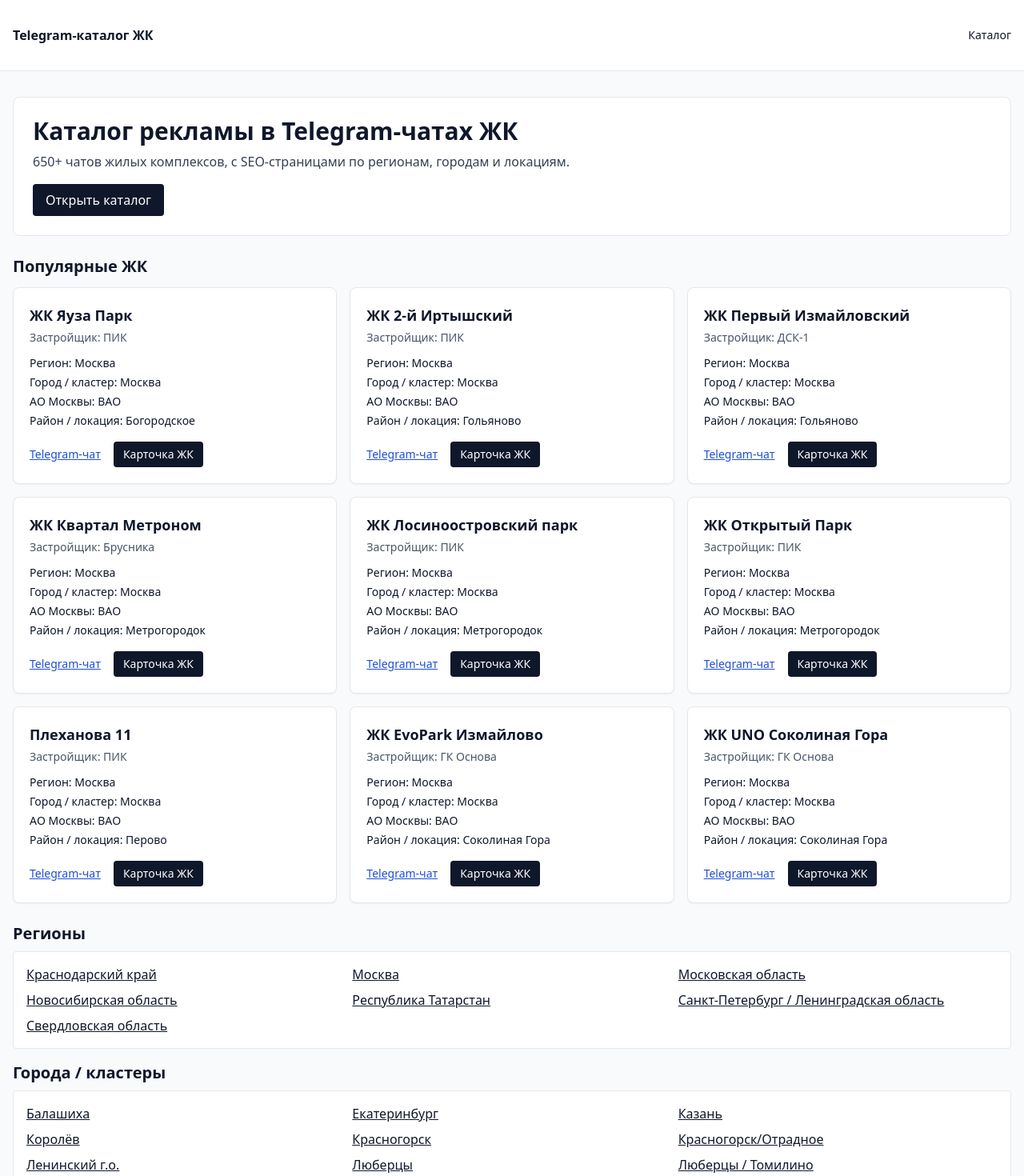
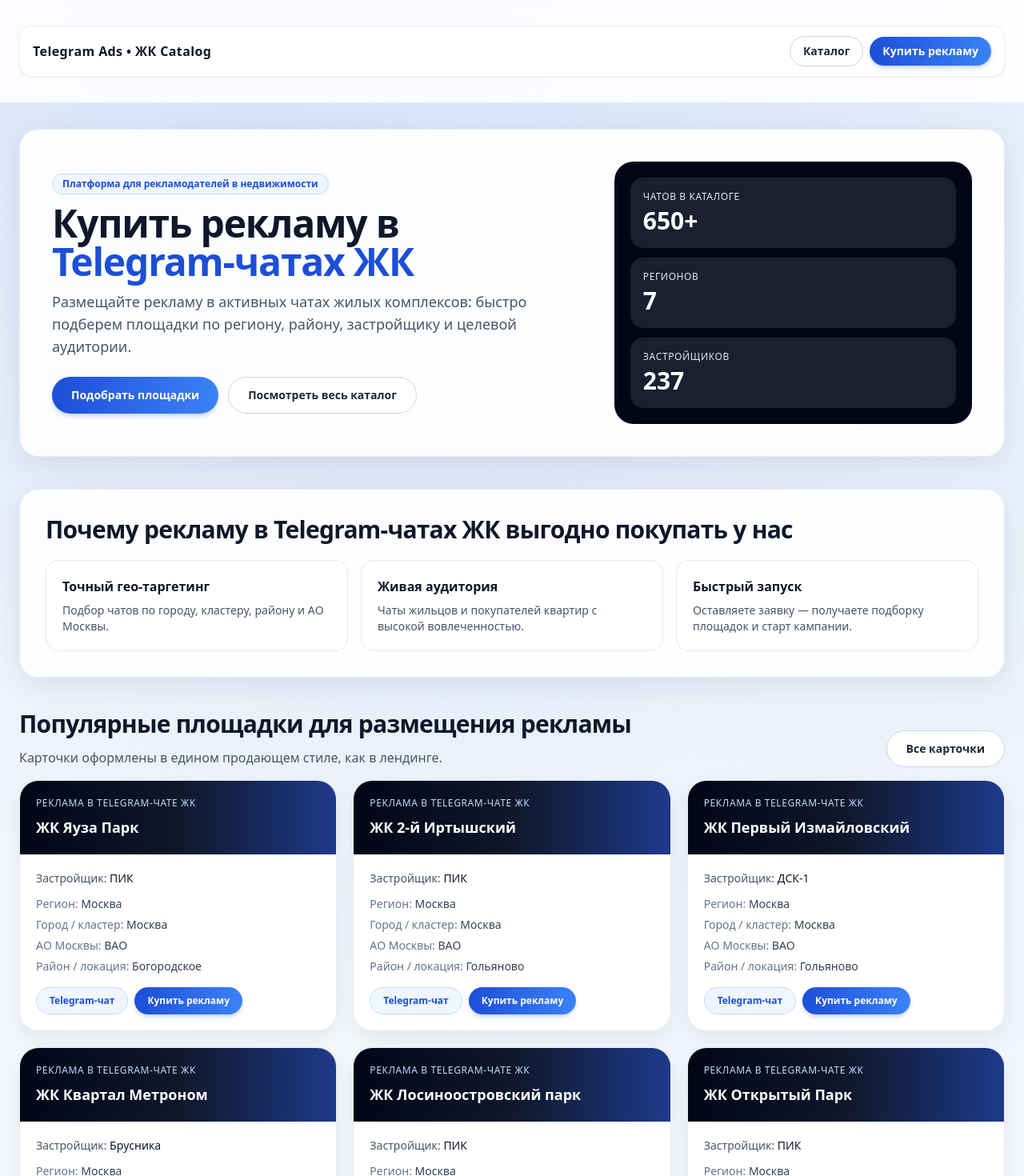
Before and after one commit to ff6d5df3d2cfaa44952bd642aaa40189/igor, a Next.js app: page / in a window 1280 px wide. Shown: the top 1470 px of the page at 80% size. Built offline with nearby package versions, Linux system fonts and the light colour scheme.

Commit message:
feat: redesign landing and catalog cards with ad-focused SEO copy

```diff
--- a/app/catalog/page.tsx
+++ b/app/catalog/page.tsx
@@ -3,8 +3,9 @@ import { CatalogGrid } from '@/components/CatalogGrid';
 import { filterCatalog, getCatalog, getFilterOptions, slugify } from '@/lib/catalog';
 
 export const metadata = {
-  title: 'Каталог ЖК и Telegram-чатов',
-  description: 'Полный каталог ЖК с фильтрами по региону, городу, АО, району и застройщику.',
+  title: 'Купить рекламу в Telegram-чатах ЖК — полный каталог',
+  description:
+    'Каталог Telegram-чатов жилых комплексов для размещения рекламы. Фильтры по региону, городу, району, АО Москвы и застройщику.',
 };
 
 type SearchParams = {
@@ -30,8 +31,14 @@ export default async function CatalogPage({ searchParams }: { searchParams: Prom
   const valuesToOptions = (values: string[]) => values.map((value) => ({ label: value, value: slugify(value) }));
 
   return (
-    <main className="container-page space-y-4">
-      <h1 className="text-2xl font-bold">Каталог всех ЖК</h1>
+    <main className="container-page space-y-5">
+      <section className="glass-card p-6 md:p-8">
+        <h1 className="section-title">Каталог площадок: реклама в Telegram-чатах ЖК</h1>
+        <p className="section-subtitle">
+          Выберите регион, район и застройщика, чтобы быстро найти нужные чаты жилых комплексов и оставить заявку на размещение рекламы.
+        </p>
+      </section>
+
       <CatalogFilters
         options={{
           regions: valuesToOptions(options.regions),
--- a/app/globals.css
+++ b/app/globals.css
@@ -2,10 +2,42 @@
 @tailwind components;
 @tailwind utilities;
 
+:root {
+  --bg: #f3f6fb;
+  --ink: #0f172a;
+  --muted: #475569;
+  --brand: #2563eb;
+  --brand-dark: #1e40af;
+}
+
 body {
-  @apply bg-slate-50 text-slate-900;
+  background:
+    radial-gradient(circle at 20% 0%, rgba(37, 99, 235, 0.12), transparent 35%),
+    radial-gradient(circle at 80% 10%, rgba(59, 130, 246, 0.08), transparent 40%),
+    var(--bg);
+  color: var(--ink);
 }
 
 .container-page {
-  @apply mx-auto max-w-7xl px-4 py-8;
+  @apply mx-auto max-w-7xl px-4 py-8 md:px-6;
 }
+
+.glass-card {
+  @apply rounded-3xl border border-slate-200/80 bg-white/90 shadow-[0_10px_35px_rgba(15,23,42,0.08)] backdrop-blur;
+}
+
+.section-title {
+  @apply text-2xl font-bold tracking-tight md:text-3xl;
+}
+
+.section-subtitle {
+  @apply mt-3 max-w-3xl text-slate-600;
+}
+
+.btn-primary {
+  @apply inline-flex items-center justify-center rounded-full bg-gradient-to-r from-blue-700 to-blue-500 px-6 py-3 text-sm font-semibold text-white shadow-md shadow-blue-700/20 transition hover:from-blue-800 hover:to-blue-600;
+}
+
+.btn-outline {
+  @apply inline-flex items-center justify-center rounded-full border border-slate-300 bg-white px-6 py-3 text-sm font-semibold text-slate-800 transition hover:border-blue-200 hover:text-blue-700;
+}
--- a/app/layout.tsx
+++ b/app/layout.tsx
@@ -3,20 +3,38 @@ import './globals.css';
 import Link from 'next/link';
 
 export const metadata: Metadata = {
-  title: 'Каталог Telegram-чатов ЖК',
-  description: 'Каталог чатов жилых комплексов для размещения рекламы.',
+  metadataBase: new URL('https://example.com'),
+  title: 'Реклама в Telegram-чатах ЖК — каталог и размещение',
+  description:
+    'Размещение рекламы в Telegram-чатах жилых комплексов по регионам, городам и районам. Подбор площадок, медиаплан и заявка на размещение.',
+  keywords: [
+    'реклама в telegram',
+    'реклама в чатах жк',
+    'telegram чаты новостроек',
+    'размещение рекламы жк',
+    'купить рекламу в telegram',
+  ],
 };
 
 export default function RootLayout({ children }: { children: React.ReactNode }) {
   return (
     <html lang="ru">
       <body>
-        <header className="border-b bg-white">
-          <div className="container-page flex items-center justify-between py-4">
-            <Link className="font-semibold" href="/">Telegram-каталог ЖК</Link>
-            <nav className="flex gap-4 text-sm">
-              <Link href="/catalog">Каталог</Link>
-            </nav>
+        <header className="sticky top-0 z-20 border-b border-slate-200/80 bg-white/85 backdrop-blur">
+          <div className="container-page py-4">
+            <div className="flex items-center justify-between gap-3 rounded-2xl border border-slate-200/70 bg-white px-4 py-3 shadow-sm">
+              <Link className="text-sm font-bold tracking-wide text-slate-900 md:text-base" href="/">
+                Telegram Ads • ЖК Catalog
+              </Link>
+              <nav className="flex items-center gap-2 text-sm">
+                <Link className="btn-outline !px-4 !py-2" href="/catalog">
+                  Каталог
+                </Link>
+                <Link className="btn-primary !px-4 !py-2" href="/catalog">
+                  Купить рекламу
+                </Link>
+              </nav>
+            </div>
           </div>
         </header>
         {children}
--- a/app/page.tsx
+++ b/app/page.tsx
@@ -1,25 +1,102 @@
+import type { Metadata } from 'next';
 import Link from 'next/link';
 import { getCatalog } from '@/lib/catalog';
 import { CatalogGrid } from '@/components/CatalogGrid';
 import { TaxonomyLinks } from '@/components/TaxonomyLinks';
 
+
+export const metadata: Metadata = {
+  title: 'Купить рекламу в Telegram-чатах ЖК — лендинг и каталог',
+  description:
+    'Продающий лендинг и каталог для размещения рекламы в Telegram-чатах жилых комплексов. Подбор площадок по регионам, районам и застройщикам.',
+};
+
 export default function HomePage() {
-  const items = getCatalog().slice(0, 9);
+  const all = getCatalog();
+  const items = all.slice(0, 6);
+  const uniqueDevelopers = new Set(all.map((i) => i.developer)).size;
+  const uniqueRegions = new Set(all.map((i) => i.region)).size;
 
   return (
-    <main className="container-page space-y-6">
-      <section className="rounded-lg border bg-white p-6">
-        <h1 className="text-3xl font-bold">Каталог рекламы в Telegram-чатах ЖК</h1>
-        <p className="mt-2 text-slate-700">650+ чатов жилых комплексов, с SEO-страницами по регионам, городам и локациям.</p>
-        <div className="mt-4 flex gap-3">
-          <Link className="rounded bg-slate-900 px-4 py-2 text-white" href="/catalog">Открыть каталог</Link>
+    <main className="container-page space-y-10">
+      <section className="glass-card overflow-hidden p-6 md:p-10">
+        <div className="grid items-center gap-8 md:grid-cols-[1.2fr_0.8fr]">
+          <div>
+            <p className="mb-3 inline-flex rounded-full border border-blue-200 bg-blue-50 px-3 py-1 text-xs font-semibold text-blue-700">
+              Платформа для рекламодателей в недвижимости
+            </p>
+            <h1 className="section-title md:text-5xl">
+              Купить рекламу в <span className="text-blue-700">Telegram-чатах ЖК</span>
+            </h1>
+            <p className="section-subtitle text-base md:text-lg">
+              Размещайте рекламу в активных чатах жилых комплексов: быстро подберем площадки по региону, району, застройщику и целевой
+              аудитории.
+            </p>
+            <div className="mt-6 flex flex-wrap gap-3">
+              <Link className="btn-primary" href="/catalog">
+                Подобрать площадки
+              </Link>
+              <Link className="btn-outline" href="/catalog">
+                Посмотреть весь каталог
+              </Link>
+            </div>
+          </div>
+          <div className="grid gap-3 rounded-3xl bg-slate-950 p-5 text-white">
+            <div className="rounded-2xl bg-white/10 p-4">
+              <p className="text-xs uppercase tracking-wider text-slate-200">Чатов в каталоге</p>
+              <p className="mt-1 text-3xl font-bold">{all.length}+</p>
+            </div>
+            <div className="rounded-2xl bg-white/10 p-4">
+              <p className="text-xs uppercase tracking-wider text-slate-200">Регионов</p>
+              <p className="mt-1 text-3xl font-bold">{uniqueRegions}</p>
+            </div>
+            <div className="rounded-2xl bg-white/10 p-4">
+              <p className="text-xs uppercase tracking-wider text-slate-200">Застройщиков</p>
+              <p className="mt-1 text-3xl font-bold">{uniqueDevelopers}</p>
+            </div>
+          </div>
         </div>
       </section>
+
+      <section className="glass-card p-6 md:p-8">
+        <h2 className="section-title">Почему рекламу в Telegram-чатах ЖК выгодно покупать у нас</h2>
+        <div className="mt-5 grid gap-4 md:grid-cols-3">
+          {[
+            ['Точный гео-таргетинг', 'Подбор чатов по городу, кластеру, району и АО Москвы.'],
+            ['Живая аудитория', 'Чаты жильцов и покупателей квартир с высокой вовлеченностью.'],
+            ['Быстрый запуск', 'Оставляете заявку — получаете подборку площадок и старт кампании.'],
+          ].map(([title, text]) => (
+            <article key={title} className="rounded-2xl border border-slate-200 bg-white p-5">
+              <h3 className="font-semibold text-slate-900">{title}</h3>
+              <p className="mt-2 text-sm text-slate-600">{text}</p>
+            </article>
+          ))}
+        </div>
+      </section>
+
       <section>
-        <h2 className="mb-3 text-xl font-semibold">Популярные ЖК</h2>
+        <div className="mb-4 flex items-end justify-between gap-3">
+          <div>
+            <h2 className="section-title">Популярные площадки для размещения рекламы</h2>
+            <p className="section-subtitle mt-2">Карточки оформлены в едином продающем стиле, как в лендинге.</p>
+          </div>
+          <Link className="btn-outline" href="/catalog">
+            Все карточки
+          </Link>
+        </div>
         <CatalogGrid items={items} />
       </section>
-      <TaxonomyLinks />
+
+      <section className="glass-card p-6 md:p-8">
+        <h2 className="section-title">SEO-каталог для покупки рекламы</h2>
+        <p className="section-subtitle">
+          Индексируемые страницы регионов, городов и районов помогают находить релевантные площадки через поиск. Это ускоряет выбор
+          чатов под рекламную кампанию и снижает время запуска.
+        </p>
+        <div className="mt-6">
+          <TaxonomyLinks />
+        </div>
+      </section>
     </main>
   );
 }
--- a/components/CatalogCard.tsx
+++ b/components/CatalogCard.tsx
@@ -3,18 +3,46 @@ import { CatalogItem } from '@/lib/types';
 
 export function CatalogCard({ item }: { item: CatalogItem }) {
   return (
-    <article className="rounded-lg border bg-white p-5 shadow-sm">
-      <h3 className="text-lg font-semibold">{item.chatName}</h3>
-      <p className="mt-1 text-sm text-slate-600">Застройщик: {item.developer}</p>
-      <div className="mt-3 space-y-1 text-sm">
-        <p>Регион: {item.region}</p>
-        <p>Город / кластер: {item.cityCluster}</p>
-        {item.moscowArea ? <p>АО Москвы: {item.moscowArea}</p> : null}
-        <p>Район / локация: {item.district}</p>
+    <article className="group overflow-hidden rounded-3xl border border-slate-200/80 bg-white shadow-[0_10px_25px_rgba(15,23,42,0.06)] transition hover:-translate-y-0.5 hover:shadow-[0_14px_35px_rgba(37,99,235,0.2)]">
+      <div className="bg-gradient-to-r from-slate-950 via-slate-900 to-blue-900 p-5 text-white">
+        <p className="text-xs uppercase tracking-wider text-blue-200">Реклама в Telegram-чате ЖК</p>
+        <h3 className="mt-2 line-clamp-2 text-lg font-semibold">{item.chatName}</h3>
       </div>
-      <div className="mt-4 flex items-center gap-4 text-sm">
-        <a className="text-blue-700 underline" href={item.chatLink} target="_blank" rel="noreferrer">Telegram-чат</a>
-        <Link className="rounded bg-slate-900 px-3 py-1.5 text-white" href={`/chat/${item.slugChat}`}>Карточка ЖК</Link>
+
+      <div className="space-y-3 p-5 text-sm">
+        <p className="text-slate-600">
+          Застройщик: <span className="font-medium text-slate-900">{item.developer}</span>
+        </p>
+        <div className="grid gap-1.5 text-slate-700">
+          <p>
+            <span className="text-slate-500">Регион:</span> {item.region}
+          </p>
+          <p>
+            <span className="text-slate-500">Город / кластер:</span> {item.cityCluster}
+          </p>
+          {item.moscowArea ? (
+            <p>
+              <span className="text-slate-500">АО Москвы:</span> {item.moscowArea}
+            </p>
+          ) : null}
+          <p>
+            <span className="text-slate-500">Район / локация:</span> {item.district}
+          </p>
+        </div>
+
+        <div className="flex flex-wrap gap-2 pt-1">
+          <a
+            className="inline-flex items-center justify-center rounded-full border border-blue-200 bg-blue-50 px-4 py-2 text-xs font-semibold text-blue-700 hover:bg-blue-100"
+            href={item.chatLink}
+            target="_blank"
+            rel="noreferrer"
+          >
+            Telegram-чат
+          </a>
+          <Link className="btn-primary !px-4 !py-2 !text-xs" href={`/chat/${item.slugChat}`}>
+            Купить рекламу
+          </Link>
+        </div>
       </div>
     </article>
   );
--- a/components/CatalogGrid.tsx
+++ b/components/CatalogGrid.tsx
@@ -3,11 +3,11 @@ import { CatalogCard } from './CatalogCard';
 
 export function CatalogGrid({ items }: { items: CatalogItem[] }) {
   if (!items.length) {
-    return <p className="rounded border bg-white p-4">Ничего не найдено по выбранным фильтрам.</p>;
+    return <p className="glass-card p-5 text-sm text-slate-600">Ничего не найдено по выбранным фильтрам. Измените параметры поиска.</p>;
   }
 
   return (
-    <section className="grid gap-4 md:grid-cols-2 xl:grid-cols-3">
+    <section className="grid gap-5 md:grid-cols-2 xl:grid-cols-3">
       {items.map((item) => (
         <CatalogCard key={`${item.slugChat}-${item.chatLink}`} item={item} />
       ))}
--- a/components/TaxonomyLinks.tsx
+++ b/components/TaxonomyLinks.tsx
@@ -10,32 +10,49 @@ export function TaxonomyLinks() {
   const districts = unique(data.map((i) => i.district));
   const aos = unique(data.map((i) => i.moscowArea));
 
-  const listCls = 'grid gap-2 rounded border bg-white p-4 md:grid-cols-2 lg:grid-cols-3';
+  const listCls =
+    'grid gap-2 rounded-2xl border border-slate-200 bg-white p-4 md:grid-cols-2 lg:grid-cols-3 [&_a]:rounded-lg [&_a]:px-2 [&_a]:py-1 [&_a]:text-sm [&_a]:text-slate-700 [&_a]:transition hover:[&_a]:bg-blue-50 hover:[&_a]:text-blue-700';
 
   return (
     <section className="space-y-4">
       <div>
         <h2 className="mb-2 text-xl font-semibold">Регионы</h2>
         <div className={listCls}>
-          {regions.map((value) => <Link key={value} className="underline" href={`/region/${slugify(value)}`}>{value}</Link>)}
+          {regions.map((value) => (
+            <Link key={value} href={`/region/${slugify(value)}`}>
+              {value}
+            </Link>
+          ))}
         </div>
       </div>
       <div>
         <h2 className="mb-2 text-xl font-semibold">Города / кластеры</h2>
         <div className={listCls}>
-          {cities.slice(0, 30).map((value) => <Link key={value} className="underline" href={`/city/${slugify(value)}`}>{value}</Link>)}
+          {cities.slice(0, 30).map((value) => (
+            <Link key={value} href={`/city/${slugify(value)}`}>
+              {value}
+            </Link>
+          ))}
         </div>
       </div>
       <div>
         <h2 className="mb-2 text-xl font-semibold">АО Москвы</h2>
         <div className={listCls}>
-          {aos.map((value) => <Link key={value} className="underline" href={`/moscow-ao/${slugify(value)}`}>{value}</Link>)}
+          {aos.map((value) => (
+            <Link key={value} href={`/moscow-ao/${slugify(value)}`}>
+              {value}
+            </Link>
+          ))}
         </div>
       </div>
       <div>
         <h2 className="mb-2 text-xl font-semibold">Районы / локации</h2>
         <div className={listCls}>
-          {districts.slice(0, 30).map((value) => <Link key={value} className="underline" href={`/district/${slugify(value)}`}>{value}</Link>)}
+          {districts.slice(0, 30).map((value) => (
+            <Link key={value} href={`/district/${slugify(value)}`}>
+              {value}
+            </Link>
+          ))}
         </div>
       </div>
     </section>
```
Also changed, not shown: components/CatalogFilters.tsx (+6 -4 lines).
